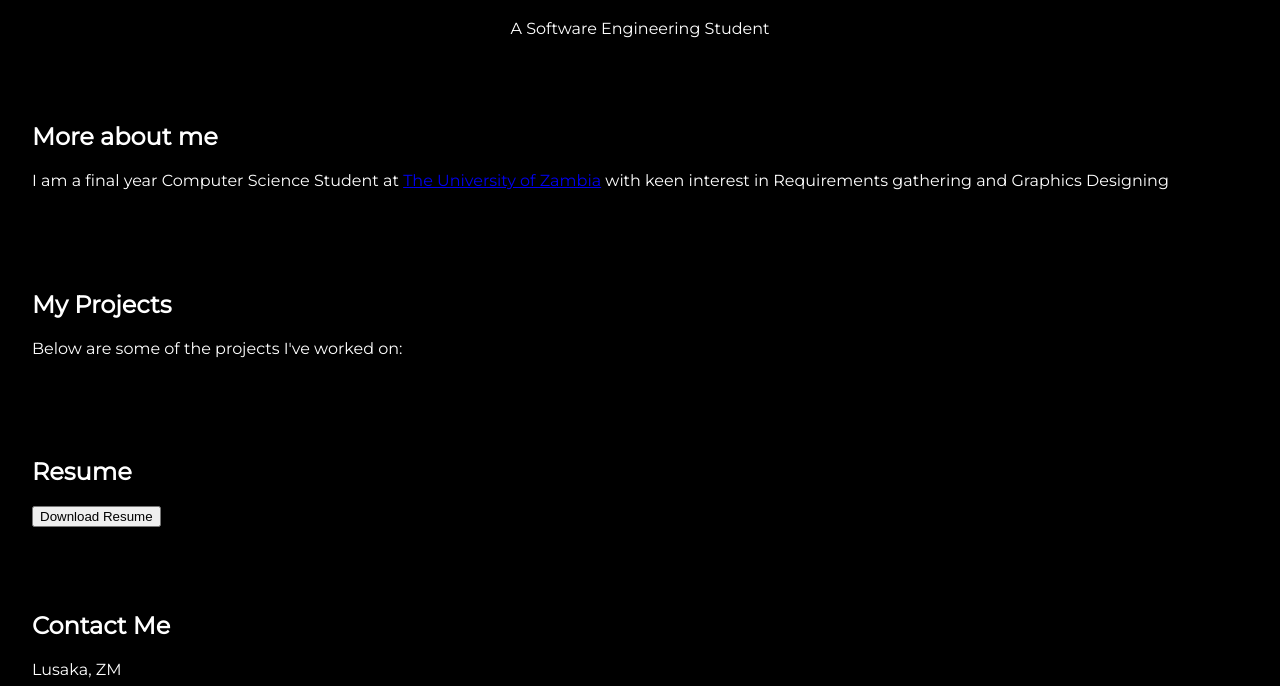
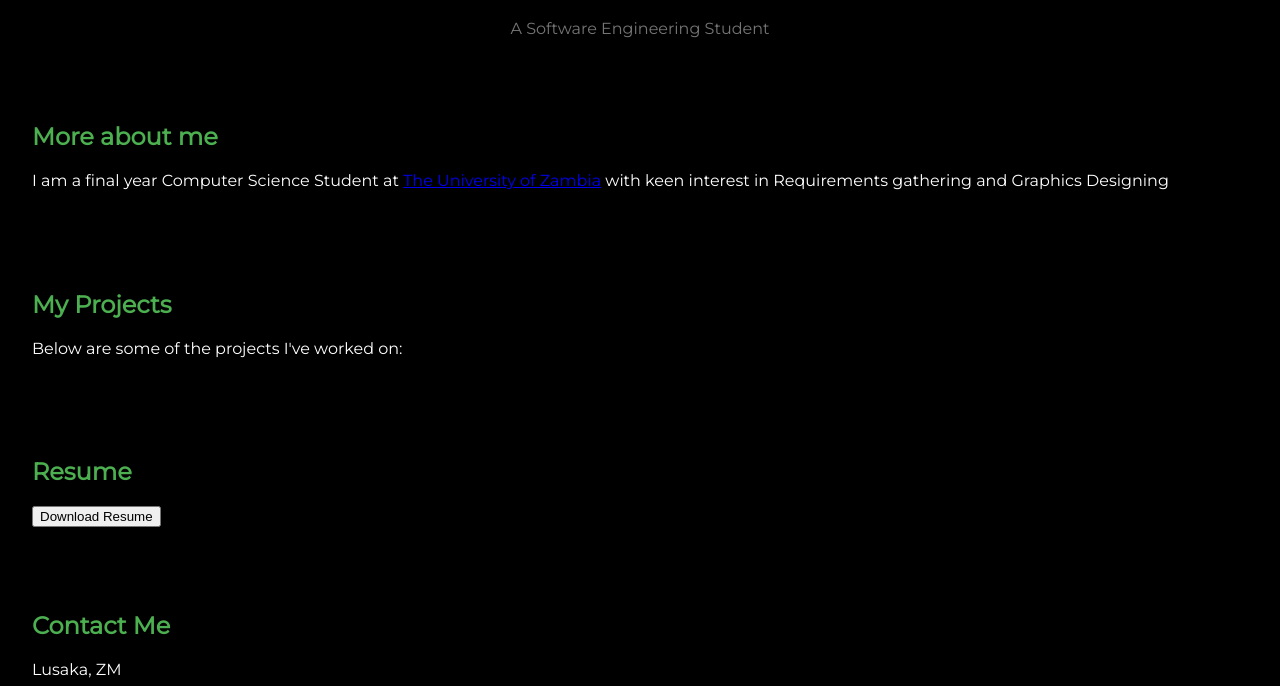
Before and after one commit to SAMMY-HM/PersonalProject, a plain HTML site: page FrontEnd/index.html in a window 1280 px wide. Shown: the part 114-800 px from the top of the page. Drawn offline with Linux system fonts and the light colour scheme; no server answers; some icons are missing.

Commit message:
updated comments

```diff
--- a/FrontEnd/style.css
+++ b/FrontEnd/style.css
@@ -11,6 +11,11 @@
   h1, header p {
     text-align: center;
   }
+  /* color of The text just below the h1 */
+
+  header p{
+    color: #757575;
+  }
 
   body {
     font-family: "Montserrat", Arial, sans-serif;
@@ -21,6 +26,10 @@
     overflow-x: hidden; /* Prevent horizontal scrolling */
   }
   body, h1, p {font-family: "Montserrat", sans-serif}
+
+  h2{
+    color: #4CAF50;
+  }
 
   /* Ensure all elements use border-box */
   *, *:before, *:after {
@@ -104,7 +113,7 @@
     width: 100%;
   }
 
-  /* Button styling */
+  /* Scroll Back to top Button styling */
   #myBtn {
     display: none;
     position: fixed;
@@ -148,6 +157,7 @@
 
   .project p {
     margin: 0 0 1em; /* Add some margin to the paragraph */
+    color:#b5b2b5
   }
 
   .project a {
```
